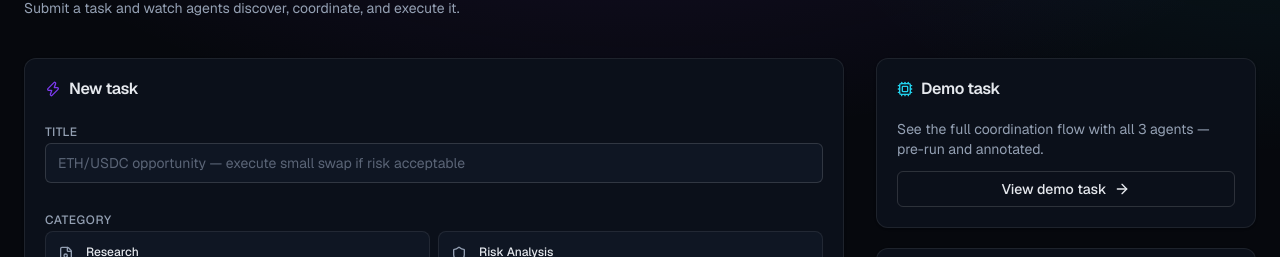
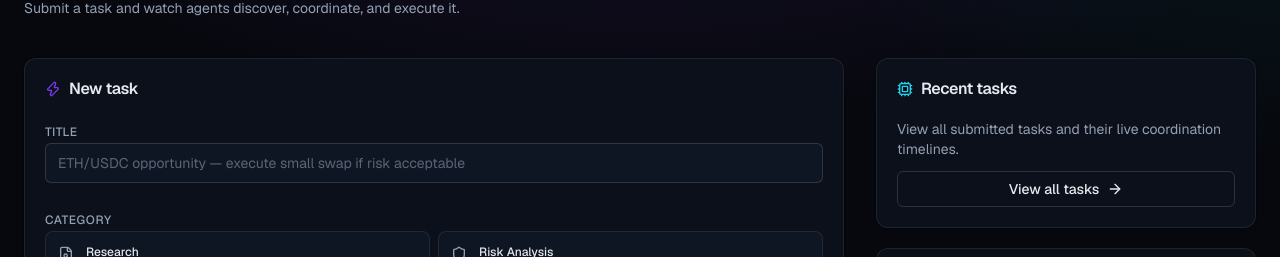
Before and after one commit to emrekayat/AgentMesh, a Next.js app: page /dashboard in a window 1280 px wide. Shown: the part 143-400 px from the top of the page. Built offline with nearby package versions, Linux system fonts and the light colour scheme.

Commit message:
Fix broken demo task link — replace with working tasks list link
Co-Authored-By: Claude Sonnet 4.6 <noreply@anthropic.com>

```diff
--- a/app/dashboard/page.tsx
+++ b/app/dashboard/page.tsx
@@ -208,16 +208,16 @@ export default function DashboardPage() {
               <CardHeader>
                 <CardTitle className="flex items-center gap-2">
                   <Cpu className="h-4 w-4 text-gensyn" />
-                  Demo task
+                  Recent tasks
                 </CardTitle>
               </CardHeader>
               <CardContent className="space-y-3">
                 <p className="text-sm text-foreground-muted">
-                  See the full coordination flow with all 3 agents — pre-run and annotated.
+                  View all submitted tasks and their live coordination timelines.
                 </p>
                 <Button asChild variant="outline" className="w-full">
-                  <a href="/tasks/demo">
-                    View demo task
+                  <a href="/tasks">
+                    View all tasks
                     <ArrowRight className="h-4 w-4" />
                   </a>
                 </Button>
```
